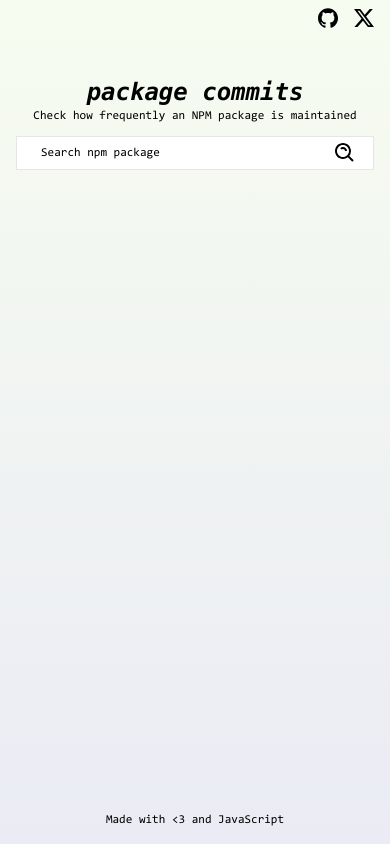
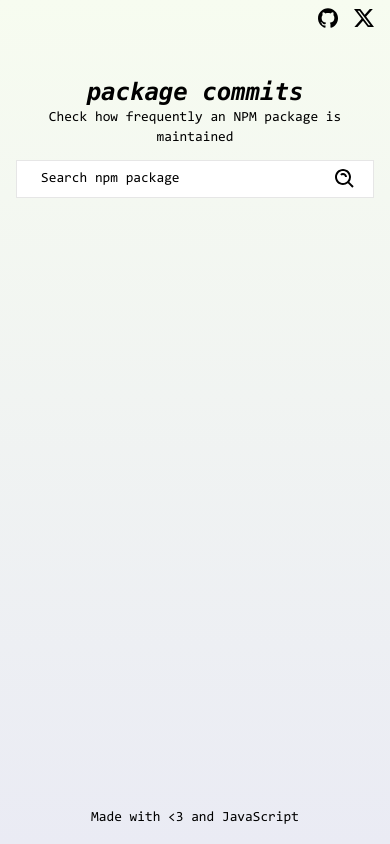
Before and after one commit to enyichiaagu/package-commits, a React (Vite) app in the folder client/: page / in a window 390 px wide. Built offline with nearby package versions, Linux system fonts and the light colour scheme.

Commit message:
styles(client): Changed default font-size for mobile to font-sm

```diff
--- a/client/src/App.jsx
+++ b/client/src/App.jsx
@@ -7,7 +7,7 @@ import { SWRConfig } from 'swr';
 function App() {
   return (
     <SWRConfig value={{ revalidateOnFocus: false }}>
-      <div className='h-svh flex flex-col bg-linear-to-t from-body-gradient-b to-body-gradient-t text-xs sm:text-base'>
+      <div className='h-svh flex flex-col bg-linear-to-t from-body-gradient-b to-body-gradient-t text-sm sm:text-base'>
         <div className='flex-1'>
           <Routes>
             <Route index element={<FrontPage />} />
```
